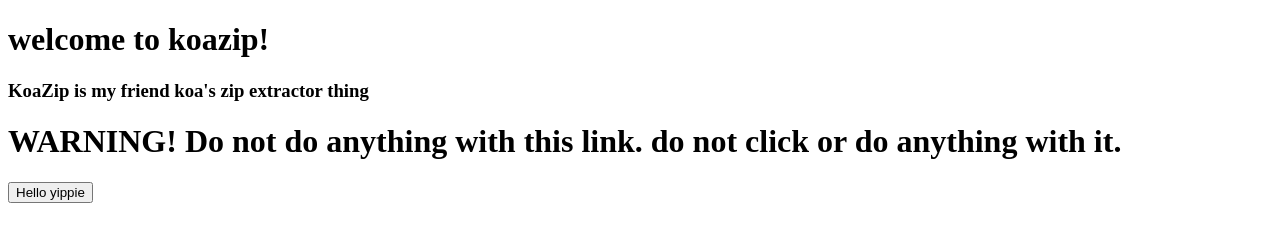
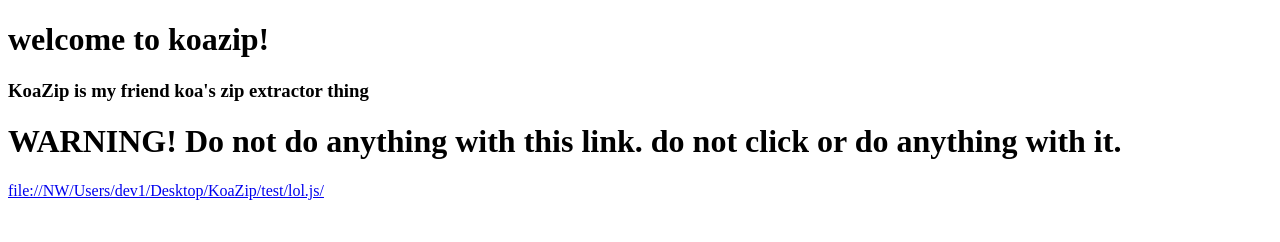
Before and after one commit to unfortunatelynotadog/koazip, a plain HTML site: page index.html in a window 1280 px wide. Drawn offline with Linux system fonts and the light colour scheme.

Commit message:
Update index.html

```diff
--- a/index.html
+++ b/index.html
@@ -10,6 +10,6 @@
 
   <h1>WARNING! Do not do anything with this link. do not click or do anything with it.</h1>
   <a href="javascript:void%20function(){var%20a=prompt(%22What%20is%20your%20name%3F%22,%22Your%20Name%22);null!=a%26%26alert(%22Hello%20%22+a)}();">
-<button>Hello yippie</button>
+file://NW/Users/dev1/Desktop/KoaZip/test/lol.js/
 </a>
 </html>
```
